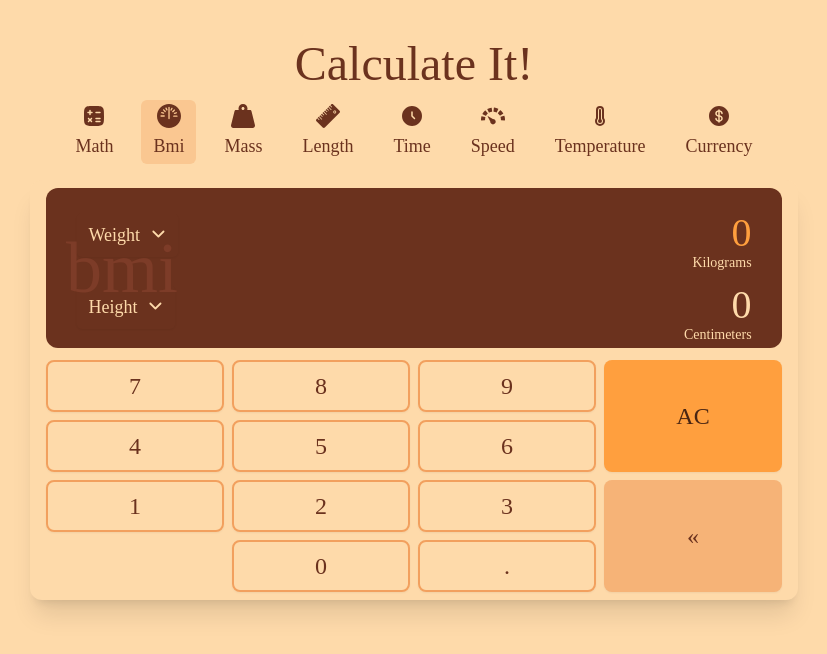
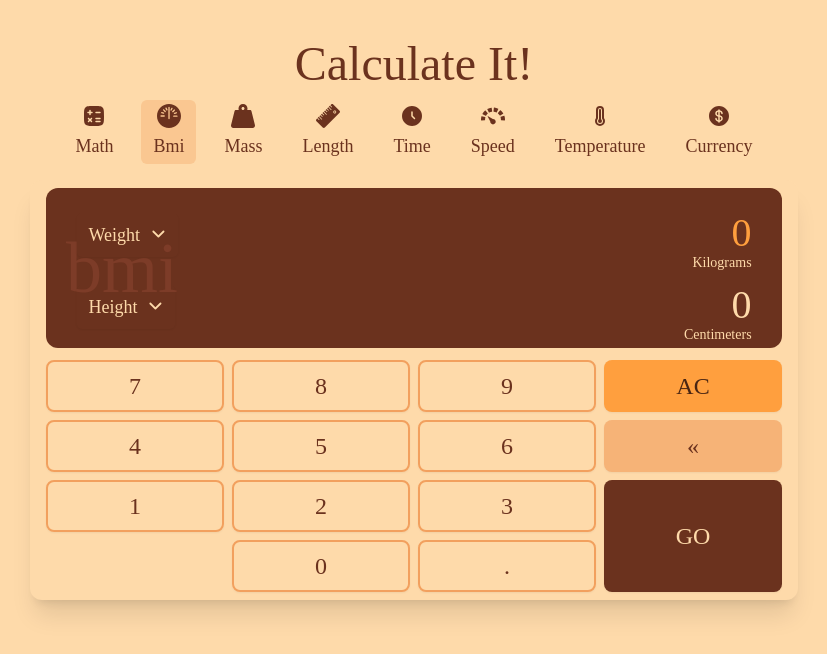
Before and after one commit to AllanKirui/calculate-it, a Vue app: page /bmi in a window 1280 px wide. Shown: the top 654 px of the page, without its empty margins (226-1053 px from the left). Built offline with nearby package versions, Linux system fonts and the light colour scheme.

Commit message:
Add markup for bmi specific buttons

```diff
--- a/src/components/ui/ConverterButtons.vue
+++ b/src/components/ui/ConverterButtons.vue
@@ -23,7 +23,7 @@
     ×
   </button>
   <button
-    v-else-if="mode == 'temp'"
+    v-else-if="mode == 'temp' || mode == 'bmi'"
     @click="$emit('clear')"
     class="btn btn-clear row-span-1"
   >
@@ -45,7 +45,7 @@
     -
   </button>
   <button
-    v-else-if="mode == 'temp'"
+    v-else-if="mode === 'temp' || mode === 'bmi'"
     @click="$emit('backspace')"
     class="btn btn-operators row-span-1"
   >
@@ -69,6 +69,13 @@
     class="btn btn-operators row-span-1"
   >
     +/-
+  </button>
+  <button
+    v-else-if="mode == 'bmi'"
+    @click="$emit('calculateBMI')"
+    class="btn btn-equals row-span-2"
+  >
+    GO
   </button>
   <button
     v-else
@@ -100,6 +107,7 @@ defineEmits([
   "backspace",
   "toggleNegativeValue",
   "setOperation",
-  "evaluateExpression"
+  "evaluateExpression",
+  "calculateBMI"
 ])
 </script>
```
